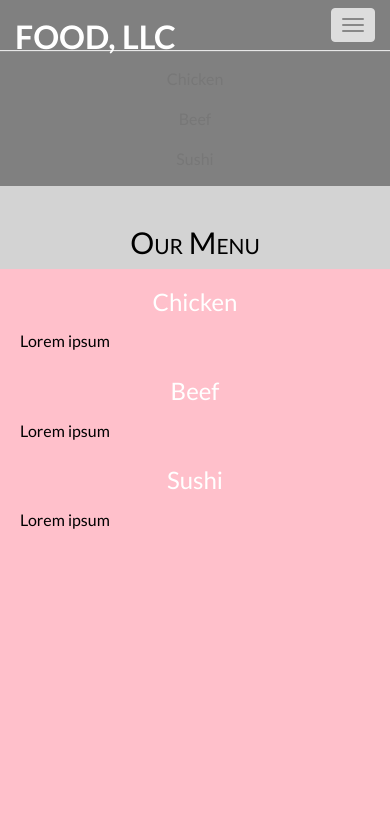
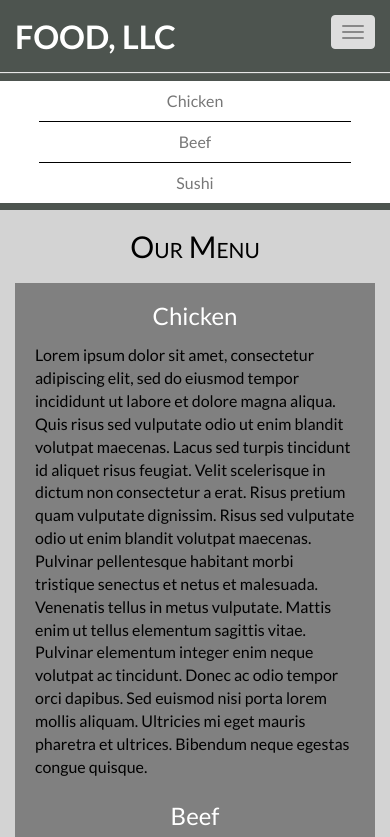
Before and after one commit to mbarry2120/coursera-test, a plain HTML site: page module3-solution/index.html in a window 390 px wide. Both pictures are taken after a click on the button "Toggle navigation". Shown: the top 837 px of the page. Drawn offline with Linux system fonts and the light colour scheme.

Commit message:
Module3-Solution Final Upload*

```diff
--- a/module3-solution/css/styles.css
+++ b/module3-solution/css/styles.css
@@ -6,12 +6,12 @@ body {
 }
 
 .row {
-  background-color: pink;
+  background-color: grey;
   height: 10000px;
 }
 
 #header-nav {
-  background-color: grey;
+  background-color: #4d544f;
   border-radius: 0;
   border: 0;
   min-height: 70px;
@@ -31,15 +31,43 @@ body {
   text-decoration: none;
 }
 
+.navbar-toggle {
+  margin-top: 15px;
+}
+
+#nav-list {
+  background-color: white;
+  color: black;
+}
+
+#collapsable-nav {
+  margin-top: 15px;
+}
+
+#collapsable-nav hr {
+  margin-top: 0px;
+  margin-bottom: 0px;
+  border-color: black;
+  width: 80%;
+}
+
 #page-title {
   font-variant: small-caps;
+  margin-top: 0;
+  margin-bottom: 20px;
 }
 
 .text h3 {
-  text-align: center;
   color: white;
 }
 
 .text p {
   padding: 5px;
 }
+
+@media (max-width: 767px) {
+  #main-content        {
+    margin-left: 15px;
+    margin-right: 15px;
+  }
+}
--- a/module3-solution/index.html
+++ b/module3-solution/index.html
@@ -42,8 +42,8 @@
 
         <div id="collapsable-nav" class="collapse navbar-collapse">
           <ul id="nav-list" class="nav navbar-nav visible-xs">
-            <li><a href="#chicken" class="text-center">Chicken</a></li>
-            <li><a href="#beef" class="text-center">Beef</a></li>
+            <li><a href="#chicken" class="text-center">Chicken</a></li><hr>
+            <li><a href="#beef" class="text-center">Beef</a></li><hr>
             <li><a href="#sushi" class="text-center">Sushi</a></li>
           </ul>
         </div><!-- .collapse .navbar-collapse -->
@@ -56,18 +56,18 @@
     <section class="row">
       <div id="main-text" class="col-xs-12">
         <div class="text">
-          <h3 id="chicken">Chicken</h3>
-          <p>Lorem ipsum
+          <h3 id="chicken" class="text-center">Chicken</h3>
+          <p>Lorem ipsum dolor sit amet, consectetur adipiscing elit, sed do eiusmod tempor incididunt ut labore et dolore magna aliqua. Quis risus sed vulputate odio ut enim blandit volutpat maecenas. Lacus sed turpis tincidunt id aliquet risus feugiat. Velit scelerisque in dictum non consectetur a erat. Risus pretium quam vulputate dignissim. Risus sed vulputate odio ut enim blandit volutpat maecenas. Pulvinar pellentesque habitant morbi tristique senectus et netus et malesuada. Venenatis tellus in metus vulputate. Mattis enim ut tellus elementum sagittis vitae. Pulvinar elementum integer enim neque volutpat ac tincidunt. Donec ac odio tempor orci dapibus. Sed euismod nisi porta lorem mollis aliquam. Ultricies mi eget mauris pharetra et ultrices. Bibendum neque egestas congue quisque.
           </p>
         </div>
         <div class="text">
-          <h3 id="beef">Beef</h3>
-          <p>Lorem ipsum
+          <h3 id="beef" class="text-center">Beef</h3>
+          <p>Tristique magna sit amet purus. In vitae turpis massa sed. Diam donec adipiscing tristique risus nec. Nam at lectus urna duis convallis convallis. Elit ut aliquam purus sit. Porta nibh venenatis cras sed felis eget. Eu volutpat odio facilisis mauris. Vestibulum lorem sed risus ultricies tristique nulla. Gravida neque convallis a cras semper auctor. Neque gravida in fermentum et. Non pulvinar neque laoreet suspendisse interdum consectetur. Gravida in fermentum et sollicitudin ac orci phasellus. Risus nullam eget felis eget nunc lobortis. Risus in hendrerit gravida rutrum quisque non tellus orci. Sagittis vitae et leo duis ut diam. Id eu nisl nunc mi ipsum faucibus. In tellus integer feugiat scelerisque varius morbi enim nunc.
           </p>
         </div>
         <div class="text">
-          <h3 id="sushi">Sushi</h3>
-          <p>Lorem ipsum
+          <h3 id="sushi" class="text-center">Sushi</h3>
+          <p>Accumsan in nisl nisi scelerisque eu. In hac habitasse platea dictumst quisque sagittis. Neque viverra justo nec ultrices. Cras pulvinar mattis nunc sed blandit libero volutpat sed. Justo laoreet sit amet cursus sit. Mauris sit amet massa vitae. Dolor morbi non arcu risus quis varius quam quisque. Sit amet purus gravida quis blandit. Odio morbi quis commodo odio aenean sed adipiscing diam donec. Morbi tincidunt augue interdum velit euismod in pellentesque massa. Nulla facilisi etiam dignissim diam quis enim lobortis scelerisque. A scelerisque purus semper eget duis at tellus at urna. Leo vel orci porta non pulvinar neque laoreet. Nisi lacus sed viverra tellus in hac habitasse platea dictumst. Vel elit scelerisque mauris pellentesque pulvinar. Purus in massa tempor nec feugiat nisl pretium. Malesuada fames ac turpis egestas maecenas pharetra convallis. Nec ultrices dui sapien eget mi proin sed libero enim. Aenean vel elit scelerisque mauris pellentesque pulvinar. Fermentum posuere urna nec tincidunt praesent semper feugiat nibh sed.
           </p>
           </div>
         </div>
```
